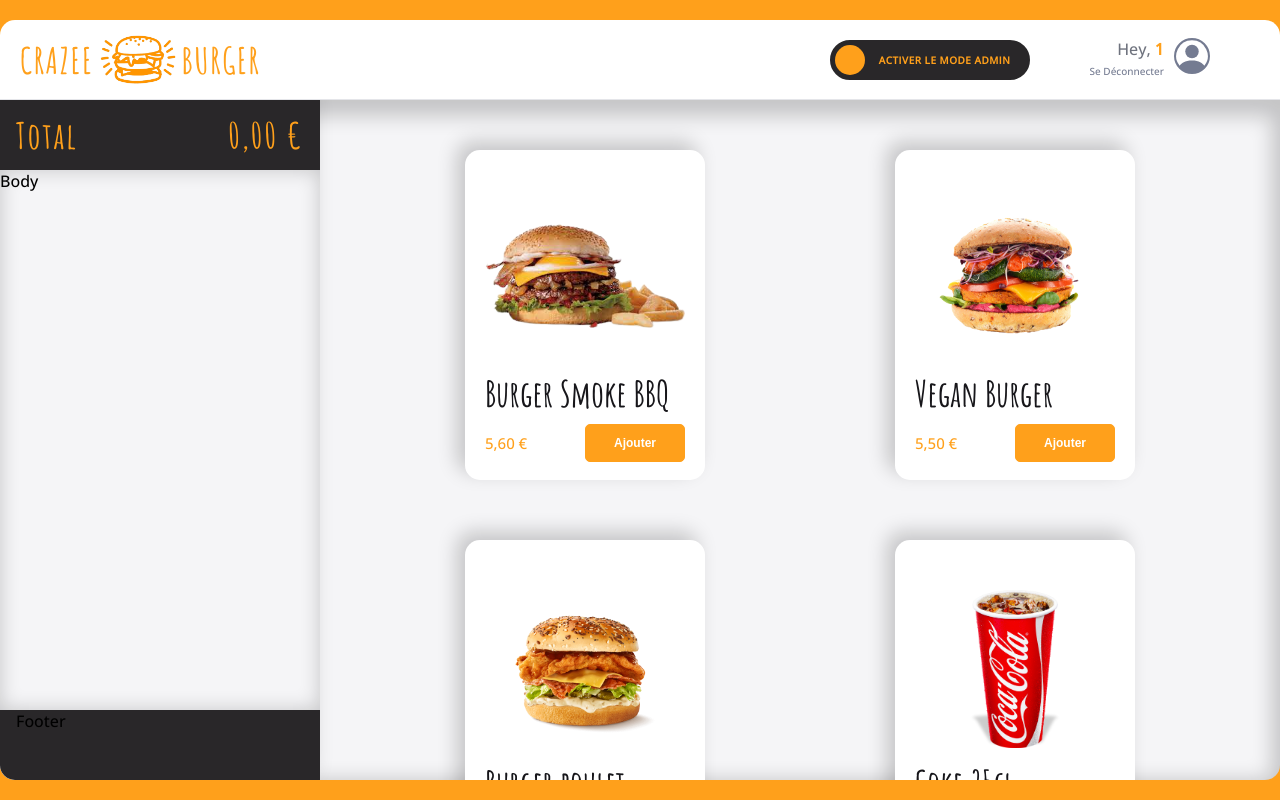
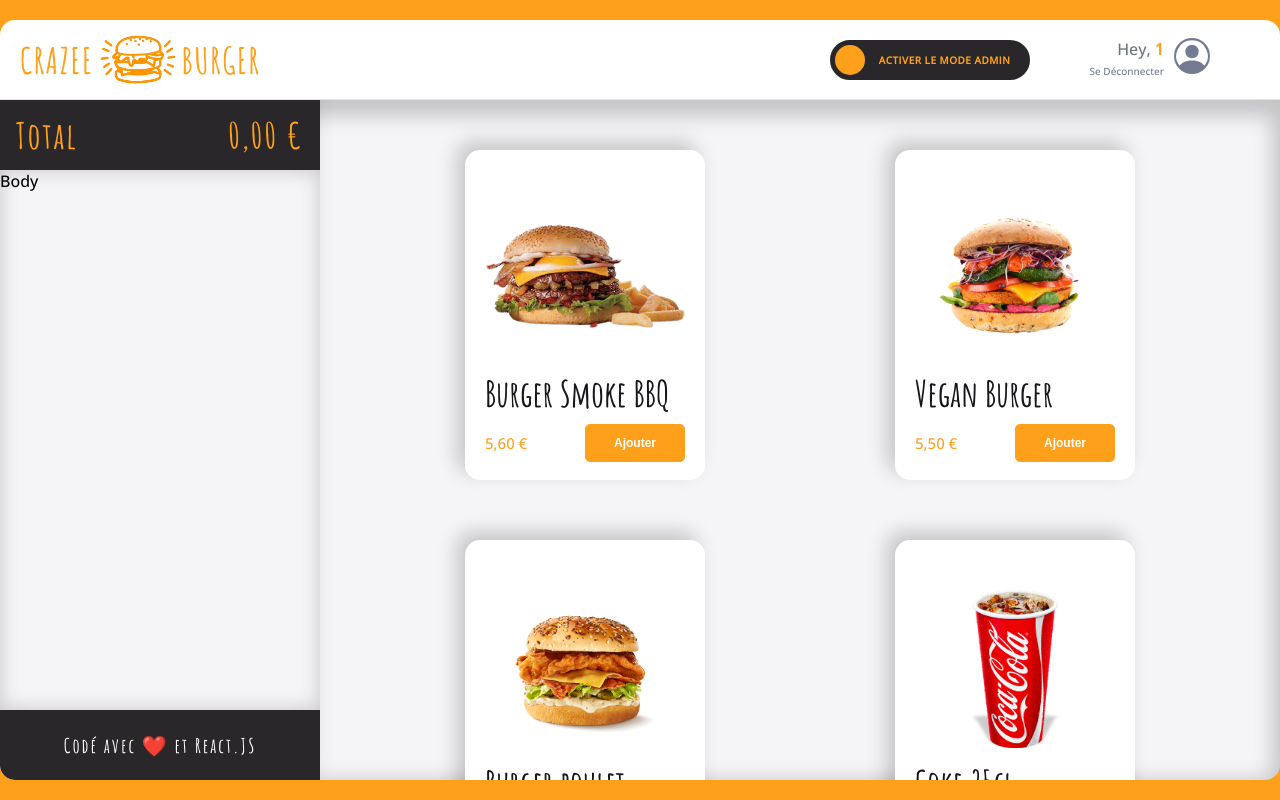
Before and after one commit to BryanHobin/crazee-burger, a React (Vite) app: page /order/1 in a window 1280 px wide. Built offline with nearby package versions, Linux system fonts and the light colour scheme; a web font is replaced by a local one.

Commit message:
✨  F10 : BASKET > Add Footer

```diff
--- a/src/components/pages/order/Main/Basket/Basket.jsx
+++ b/src/components/pages/order/Main/Basket/Basket.jsx
@@ -3,13 +3,14 @@
 import Header from "../../../../reusable-ui/Header";
 import Total from "./Total";
 import { formatPrice } from "../../../../../utils/maths";
+import Footer from "./Footer";
 
 export default function Basket() {
   return (
     <BasketStyled>
       <Total amountToPay={formatPrice()} />
       <div className="body">Body</div>
-      <Header>Footer</Header>
+      <Footer />
     </BasketStyled>
   )
 }
--- a/src/components/pages/order/Main/Basket/Footer.jsx
+++ b/src/components/pages/order/Main/Basket/Footer.jsx
@@ -1,5 +1,28 @@
+import { styled } from "styled-components";
+import { theme } from "../../../../../theme";
+import Header from "../../../../reusable-ui/Header";
+
 export default function Footer() {
  return (
-  <div>Footer</div>
+  <Header>
+   <FooterStyled>
+    <span>
+     Codé avec ❤️ et React.JS
+    </span>
+   </FooterStyled>
+  </Header>
+
  )
 }
+
+const FooterStyled = styled.div`
+  display: flex;
+  justify-content: center;
+  align-items: center;
+  height: 100%;
+  font-family: "Amatic SC", cursive;
+  color: ${theme.colors.white};
+  font-size: ${theme.fonts.size.P2};
+  font-weight: ${theme.fonts.weights.bold};
+  letter-spacing: 2px;
+`;
```
